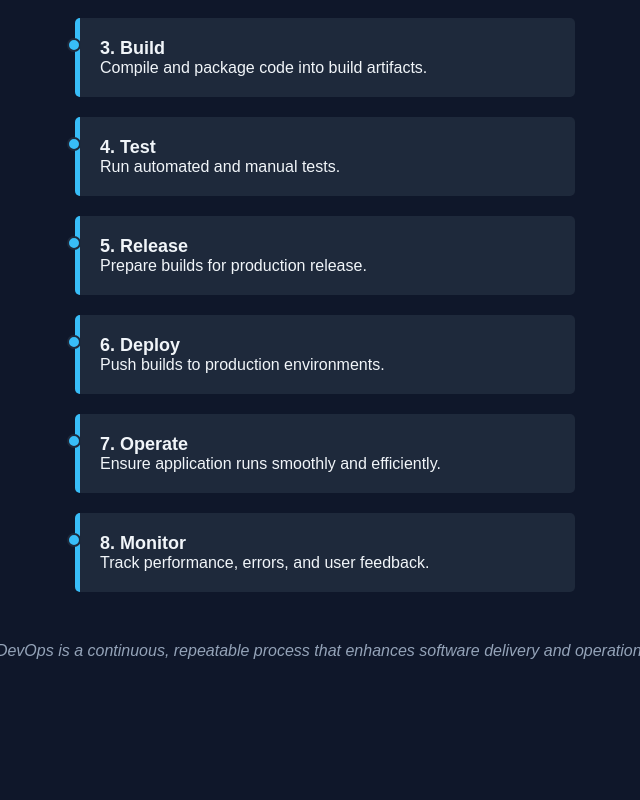
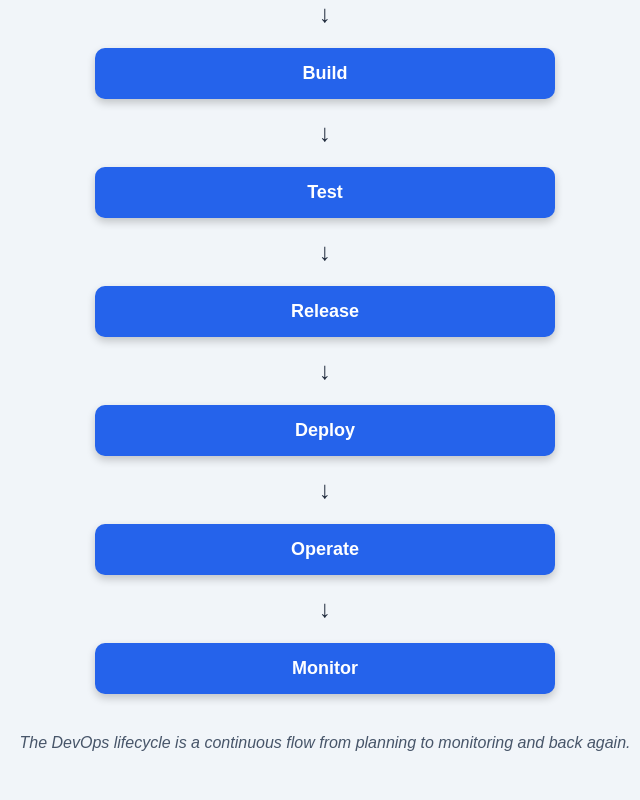
Before and after one commit to Sra-123123/Experiment-12, a plain HTML site: page index.html in a window 1280 px wide. Shown: the part 337-1137 px from the top of the page, without its empty margins (315-955 px from the left). Before the commit the page ends 1045 px from the top, so only its background shows below. Drawn offline with Linux system fonts and the light colour scheme.

Commit message:
Update index.html

```diff
--- a/index.html
+++ b/index.html
@@ -2,78 +2,83 @@
 <html lang="en">
 <head>
   <meta charset="UTF-8" />
-  <title>DevOps Lifecycle - Vertical Layout</title>
+  <title>DevOps Lifecycle Flowchart</title>
   <style>
     body {
-      background-color: #0f172a;
-      color: #f1f5f9;
       font-family: Arial, sans-serif;
-      padding: 40px 20px;
+      background-color: #f1f5f9;
+      padding: 40px;
       text-align: center;
     }
 
     h1 {
-      color: #38bdf8;
-      margin-bottom: 50px;
+      color: #0f172a;
+      margin-bottom: 40px;
     }
 
-    .timeline {
-      position: relative;
-      max-width: 500px;
+    .flowchart {
+      display: flex;
+      flex-direction: column;
+      align-items: center;
+      gap: 20px;
+      max-width: 400px;
       margin: auto;
     }
 
-    .stage {
-      background-color: #1e293b;
-      border-left: 5px solid #38bdf8;
-      padding: 20px;
-      margin-bottom: 20px;
-      border-radius: 5px;
-      text-align: left;
-      position: relative;
+    .box {
+      background-color: #2563eb;
+      color: white;
+      padding: 15px 30px;
+      border-radius: 10px;
+      font-weight: bold;
+      font-size: 18px;
+      width: 100%;
+      box-shadow: 0 4px 8px rgba(0, 0, 0, 0.2);
     }
 
-    .stage::before {
-      content: '';
-      position: absolute;
-      left: -13px;
-      top: 20px;
-      width: 10px;
-      height: 10px;
-      background: #38bdf8;
-      border-radius: 50%;
-      border: 2px solid #1e293b;
-    }
-
-    .stage-title {
-      font-size: 18px;
-      font-weight: bold;
+    .arrow {
+      font-size: 24px;
+      color: #1e293b;
     }
 
     .footer {
-      margin-top: 50px;
+      margin-top: 40px;
       font-style: italic;
-      color: #94a3b8;
+      color: #475569;
+    }
+
+    @media (max-width: 600px) {
+      .box {
+        font-size: 16px;
+        padding: 12px 24px;
+      }
     }
   </style>
 </head>
 <body>
 
-  <h1>🔽 DevOps Lifecycle</h1>
+  <h1>🔁 DevOps Lifecycle Flowchart</h1>
 
-  <div class="timeline">
-    <div class="stage"><span class="stage-title">1. Plan</span><br>Define project goals, scope, and requirements.</div>
-    <div class="stage"><span class="stage-title">2. Develop</span><br>Write and commit code collaboratively.</div>
-    <div class="stage"><span class="stage-title">3. Build</span><br>Compile and package code into build artifacts.</div>
-    <div class="stage"><span class="stage-title">4. Test</span><br>Run automated and manual tests.</div>
-    <div class="stage"><span class="stage-title">5. Release</span><br>Prepare builds for production release.</div>
-    <div class="stage"><span class="stage-title">6. Deploy</span><br>Push builds to production environments.</div>
-    <div class="stage"><span class="stage-title">7. Operate</span><br>Ensure application runs smoothly and efficiently.</div>
-    <div class="stage"><span class="stage-title">8. Monitor</span><br>Track performance, errors, and user feedback.</div>
+  <div class="flowchart">
+    <div class="box">Plan</div>
+    <div class="arrow">↓</div>
+    <div class="box">Develop</div>
+    <div class="arrow">↓</div>
+    <div class="box">Build</div>
+    <div class="arrow">↓</div>
+    <div class="box">Test</div>
+    <div class="arrow">↓</div>
+    <div class="box">Release</div>
+    <div class="arrow">↓</div>
+    <div class="box">Deploy</div>
+    <div class="arrow">↓</div>
+    <div class="box">Operate</div>
+    <div class="arrow">↓</div>
+    <div class="box">Monitor</div>
   </div>
 
   <div class="footer">
-    DevOps is a continuous, repeatable process that enhances software delivery and operations.
+    The DevOps lifecycle is a continuous flow from planning to monitoring and back again.
   </div>
 
 </body>
```
